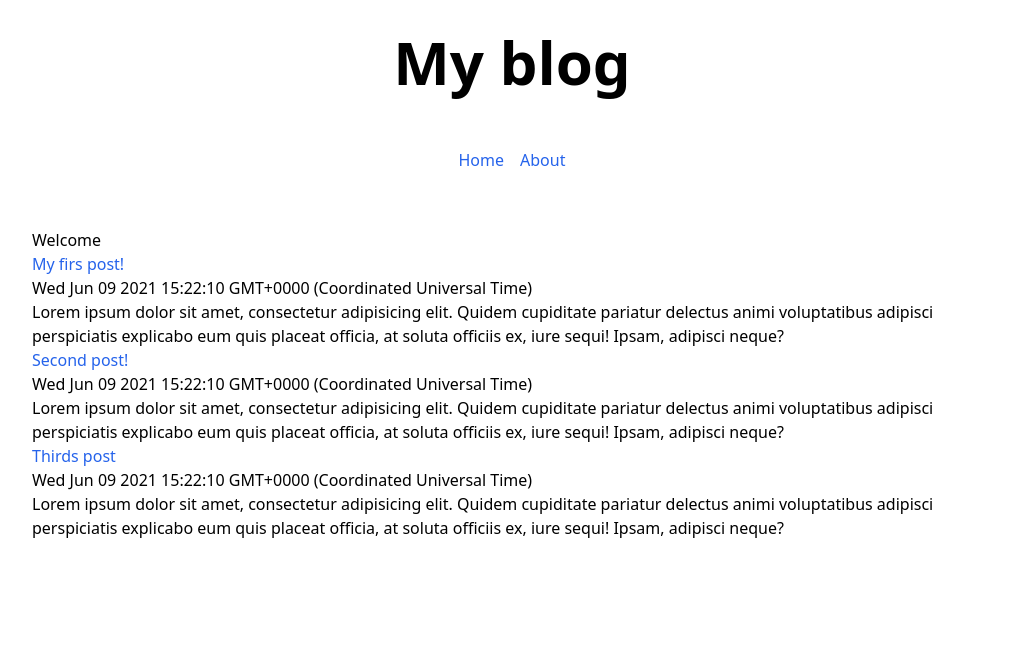
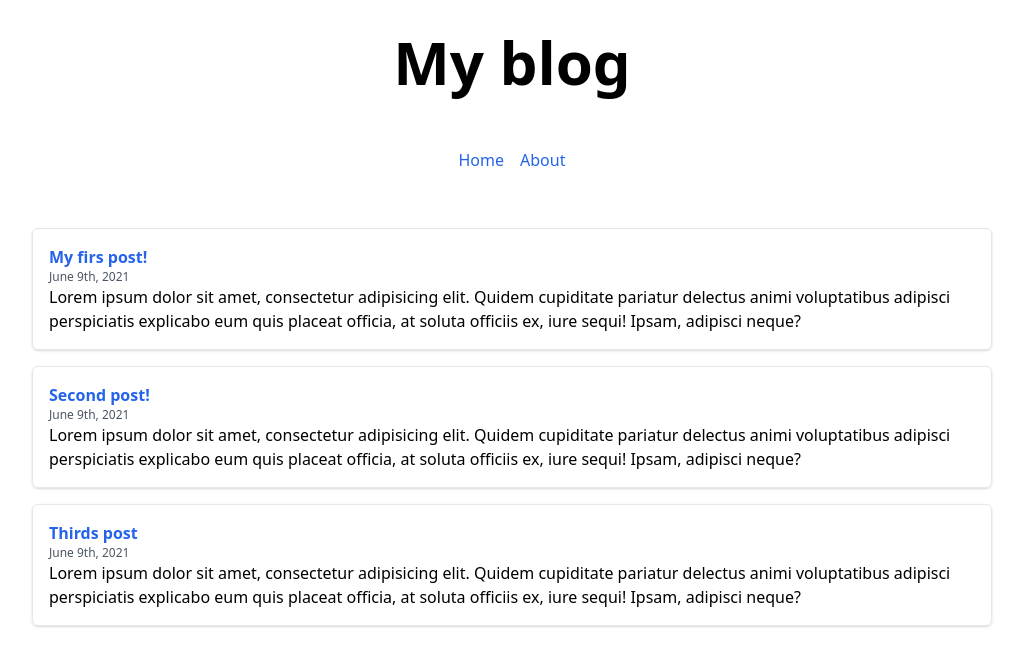
Before and after one commit to SSylvain1989/nextjs-tailwind-blog, a Next.js app: page / in a window 1280 px wide. Shown: the top 666 px of the page, without its empty margins (128-1151 px from the left). Built offline with nearby package versions, Linux system fonts and the light colour scheme.

Commit message:
style: put style on layout and blog post

```diff
--- a/lib/data.js
+++ b/lib/data.js
@@ -2,21 +2,21 @@ export const blogPosts = [
   {
     title: 'My firs post!',
     slug: 'first',
-    date: new Date().toString(),
+    date: new Date().toISOString(),
     content:
       'Lorem ipsum dolor sit amet, consectetur adipisicing elit. Quidem cupiditate pariatur delectus animi voluptatibus adipisci perspiciatis explicabo eum quis placeat officia, at soluta officiis ex, iure sequi! Ipsam, adipisci neque?'
   },
   {
     title: 'Second post!',
     slug: 'second',
-    date: new Date().toString(),
+    date: new Date().toISOString(),
     content:
       'Lorem ipsum dolor sit amet, consectetur adipisicing elit. Quidem cupiditate pariatur delectus animi voluptatibus adipisci perspiciatis explicabo eum quis placeat officia, at soluta officiis ex, iure sequi! Ipsam, adipisci neque?'
   },
   {
     title: 'Thirds post',
     slug: 'thirds',
-    date: new Date().toString(),
+    date: new Date().toISOString(),
     content:
       'Lorem ipsum dolor sit amet, consectetur adipisicing elit. Quidem cupiditate pariatur delectus animi voluptatibus adipisci perspiciatis explicabo eum quis placeat officia, at soluta officiis ex, iure sequi! Ipsam, adipisci neque?'
   },
--- a/package.json
+++ b/package.json
@@ -8,6 +8,7 @@
     "start": "next start"
   },
   "dependencies": {
+    "date-fns": "^2.22.1",
     "next": "10.2.3",
     "react": "17.0.2",
     "react-dom": "17.0.2"
--- a/pages/blog/[slug].js
+++ b/pages/blog/[slug].js
@@ -1,5 +1,6 @@
 import Head from 'next/head';
-import { blogPosts } from '../../lib/data'
+import { blogPosts } from '../../lib/data';
+import { format, parseISO } from 'date-fns';
 
 // here we have the return object 'props' of 'getStaticProps' fonction .
 // Two solution , declare this props like (props) or destructure ({ title, content, date })
@@ -13,9 +14,10 @@ export default function BlogPage({ title, content, date }) {
       </Head>
 
       <main>
-        <h1>
-          {title}
-        </h1>
+        <div className="border-b-2 border-gray-200 mb-6">
+          <h2 className="text-3xl font-bold">{title}</h2>
+          <div className="text-gray-600 text-xs">{format(parseISO(date), 'MMMM do, uuu')}</div>
+        </div>
         <p>{content}</p>
       </main>
     </div>
--- a/pages/index.js
+++ b/pages/index.js
@@ -1,5 +1,6 @@
 import Head from 'next/head';
 import {blogPosts} from '../lib/data';
+import { format, parseISO } from 'date-fns';
 import Link from 'next/link';
 
 export default function Home() {
@@ -10,25 +11,27 @@ export default function Home() {
         <link rel="icon" href="/favicon.ico" />
       </Head>
 
-      <main>
-        <h1>
-          Welcome
-        </h1>
-      </main>
-
-      <div>
+      <div className="space-y-4">
         {blogPosts.map((post) => (
-          <div key={post.slug}>
-            <div>
-              <Link href={`/blog/${post.slug}`}>
-                <a>{post.title}</a>
-              </Link>
-            </div>
-            <div>{post.date.toString()}</div>
-            <div>{post.content}</div>
-          </div>
+          <ListBlogPost key={post.slug} {...post} />
         ))}
       </div>
     </div>
   );
 }
+
+// need to do a component here *****
+function ListBlogPost({slug, content, date, title}) {
+  return (
+    <div className="border border-black-400 shadow hover:shadow-md rounded-md p-4 transition duration-200 ease-in">
+      <div>
+        <Link href={`/blog/${slug}`}>
+          <a className="font-bold">{title}</a>
+        </Link>
+      </div>
+      {/* parse the date as a string and decide the format of the date */}
+      <div className="text-gray-600 text-xs">{format(parseISO(date), 'MMMM do, uuu')}</div>
+      <div>{content}</div>
+    </div>
+  );
+}
```
Also changed, not shown: 1 other file (tests, documents, lock files or other folders).
